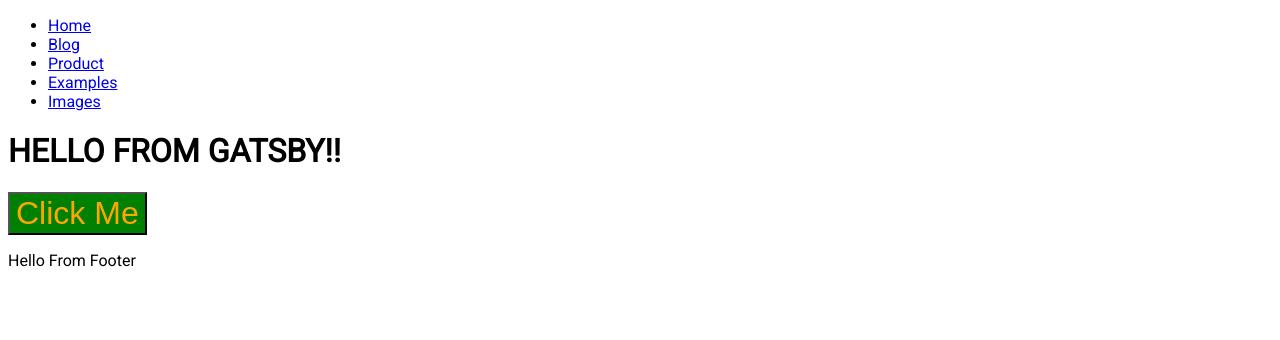
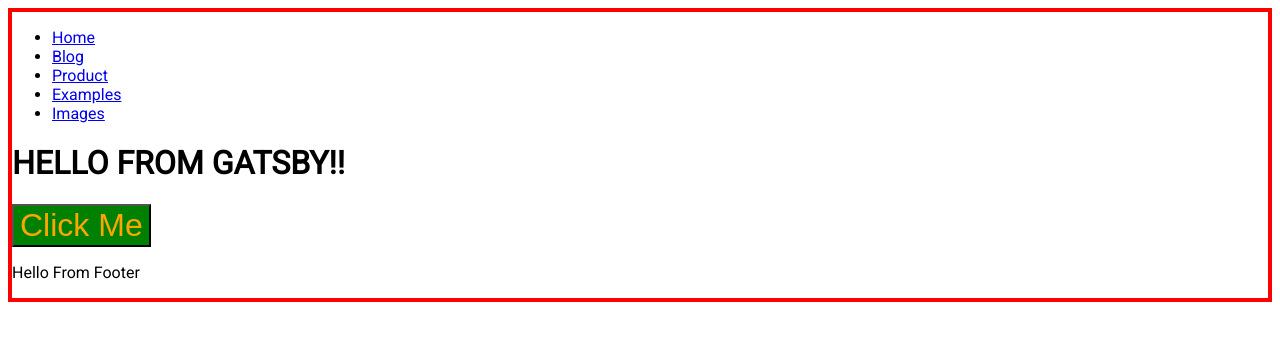
Before and after one commit to SouradeepDas822/gatsby, a Gatsby site: page / in a window 1280 px wide. Built offline with nearby package versions, Linux system fonts and the light colour scheme; Gatsby itself is replaced by a stand-in of ours.

Commit message:
Checking cicd

```diff
--- a/src/components/layout.css
+++ b/src/components/layout.css
@@ -2,6 +2,7 @@
 
 body {
   font-family: "Roboto", sans-serif;
+  border: 4px solid red;
 }
 
 h1 {
```
